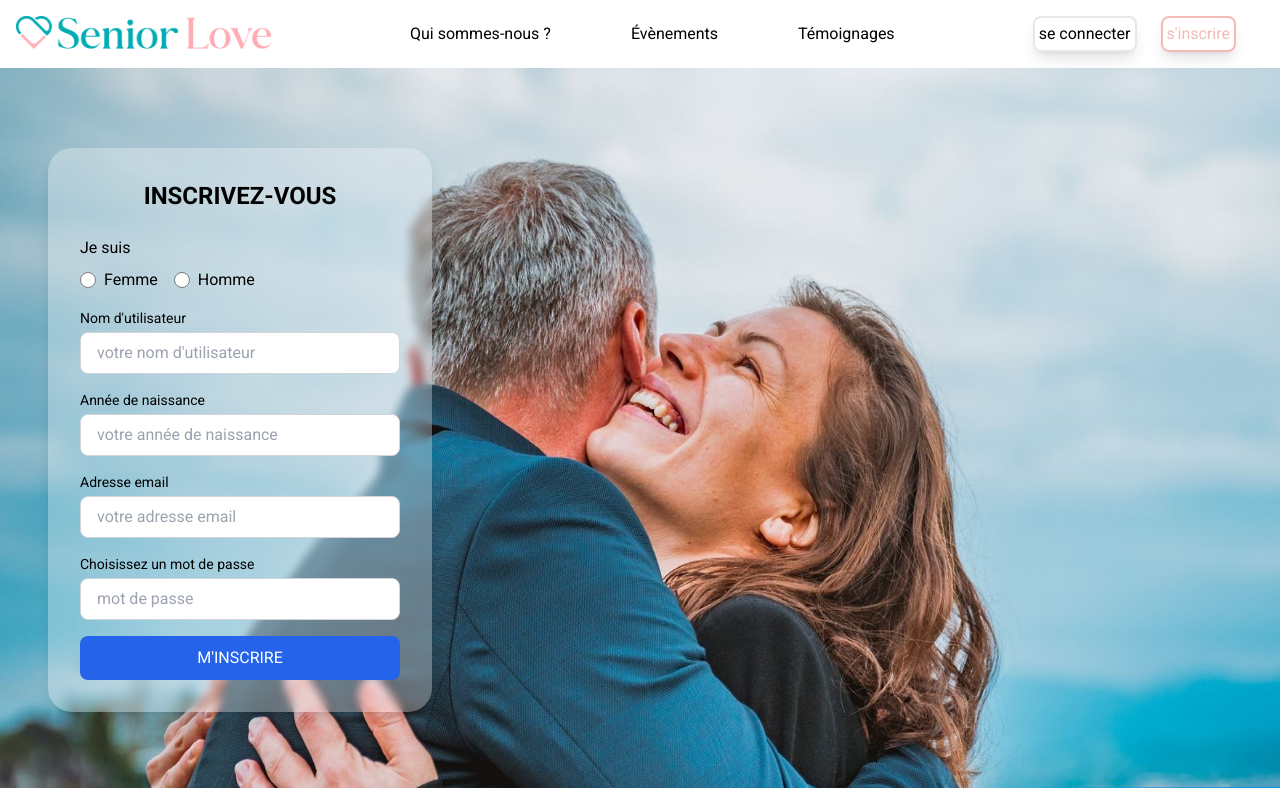
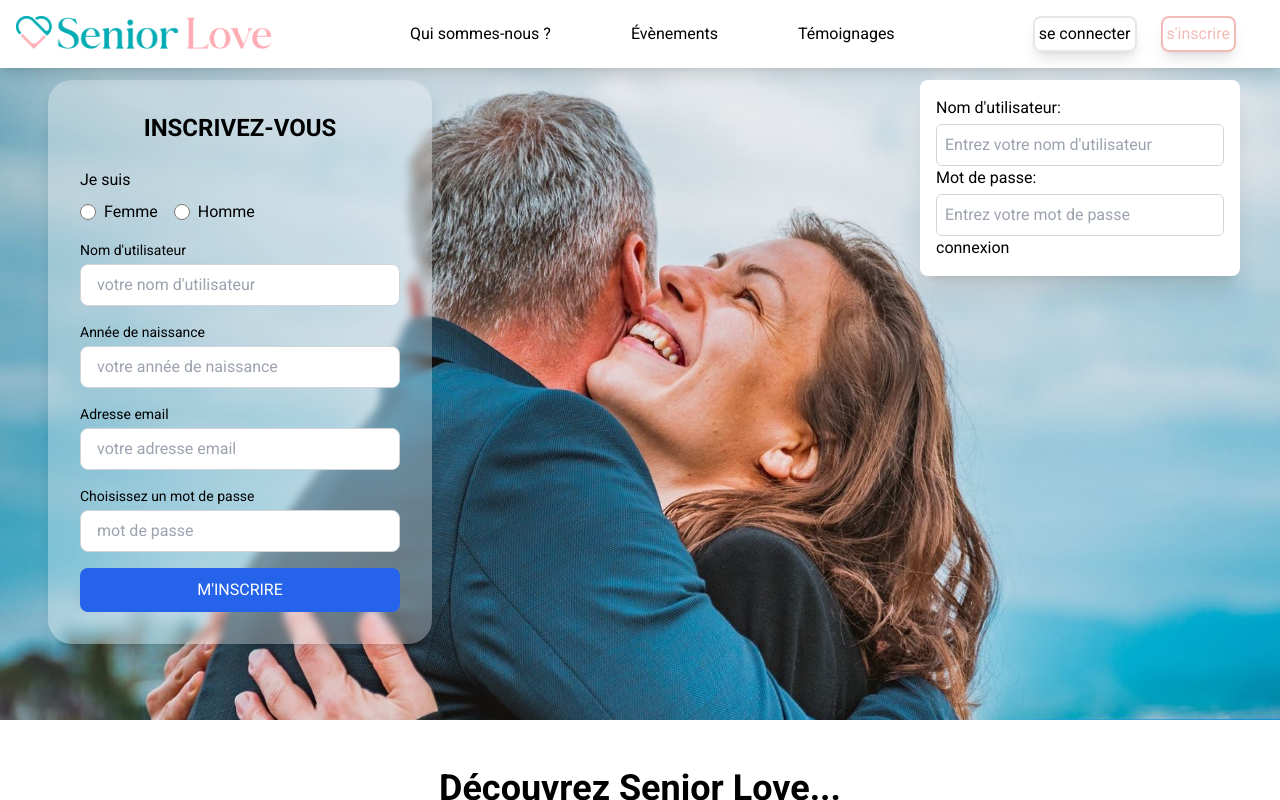
Before and after one commit to sll0yd/seniorlove-front, a React (Vite) app: page / in a window 1280 px wide. Both pictures are taken after a click on the button "se connecter". Shown: the top 800 px of the page. Built offline with nearby package versions, Linux system fonts and the light colour scheme.

Commit message:
feat component FormLogin

```diff
--- /dev/null
+++ b/src/components/FormLogin.tsx
@@ -0,0 +1,47 @@
+import { useState } from 'react';
+
+interface FormLoginProps {
+  onClose: () => void; // Type pour onClose
+}
+
+const FormLogin: React.FC<FormLoginProps> = ({ onClose }) => {
+  const [username, setUsername] = useState('');
+  const [password, setPassword] = useState('');
+
+  const handleSubmit = (event: React.FormEvent<HTMLFormElement>) => {
+    event.preventDefault();
+    console.log(`Nom d'utilisateur: ${username}, Mot de passe: ${password}`);
+    setUsername('');
+    setPassword('');
+    onClose(); // Fermer le formulaire après soumission
+  };
+  return (
+    <form onSubmit={handleSubmit}>
+      <label>
+        Nom d'utilisateur:
+        <input
+          type="text"
+          value={username}
+          onChange={(event) => setUsername(event.target.value)} // Met à jour l'état à chaque saisie
+          className="mt-1 block w-full p-2 border border-gray-300 rounded-md"
+          placeholder="Entrez votre nom d'utilisateur"
+          required
+        />
+      </label>
+      <label>
+        Mot de passe:
+        <input
+          type="password"
+          value={password}
+          onChange={(event) => setPassword(event.target.value)} // Met à jour l'état à chaque saisie
+          className="mt-1 block w-full p-2 border border-gray-300 rounded-md"
+          placeholder="Entrez votre mot de passe"
+          required
+        />
+      </label>
+      <button type="submit">connexion</button>
+    </form>
+  );
+};
+
+export default FormLogin;
--- a/src/components/Nav.tsx
+++ b/src/components/Nav.tsx
@@ -1,6 +1,19 @@
+import FormLogin from './FormLogin';
+import { useState } from 'react';
+
 function Nav() {
+  const [isFormOpen, setIsFormOpen] = useState(false);
+
+  const handleOpenForm = (): void => {
+    setIsFormOpen(true); // Ouvre le formulaire
+  };
+
+  const handleCloseForm = (): void => {
+    setIsFormOpen(false); // Ferme le formulaire
+  };
+
   return (
-    <nav className="flex justify-between p-4 bg-white shadow-md ">
+    <nav className="fixed flex justify-between p-4 bg-white shadow-lg z-50 w-full">
       <a className="w-64 h-8" href="/">
         <img src="/icon/SL_logo.png" alt="logo coeur" className="" />
       </a>
@@ -25,7 +38,7 @@ function Nav() {
         <button
           type="button"
           className="p-1 border-2 mr-6 shadow-lg rounded-lg"
-          onClick={() => {}}
+          onClick={handleOpenForm} // Ouvre le formulaire
         >
           se connecter
         </button>
@@ -37,6 +50,13 @@ function Nav() {
           s'inscrire
         </button>
       </div>
+
+      {/* Affiche le formulaire si isFormOpen est vrai */}
+      {isFormOpen && (
+        <div className="absolute top-20 right-10 w-80 bg-white shadow-xl rounded-lg p-4 z-10">
+          <FormLogin onClose={handleCloseForm} />
+        </div>
+      )}
     </nav>
   );
 }
```
